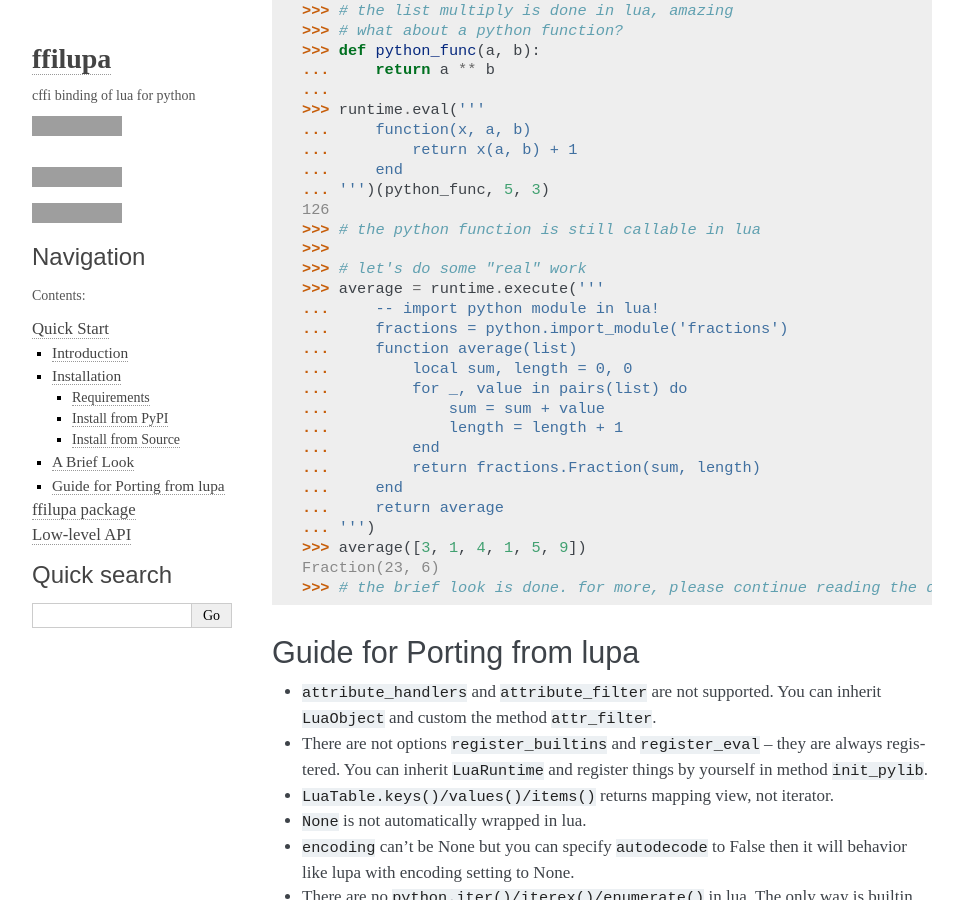
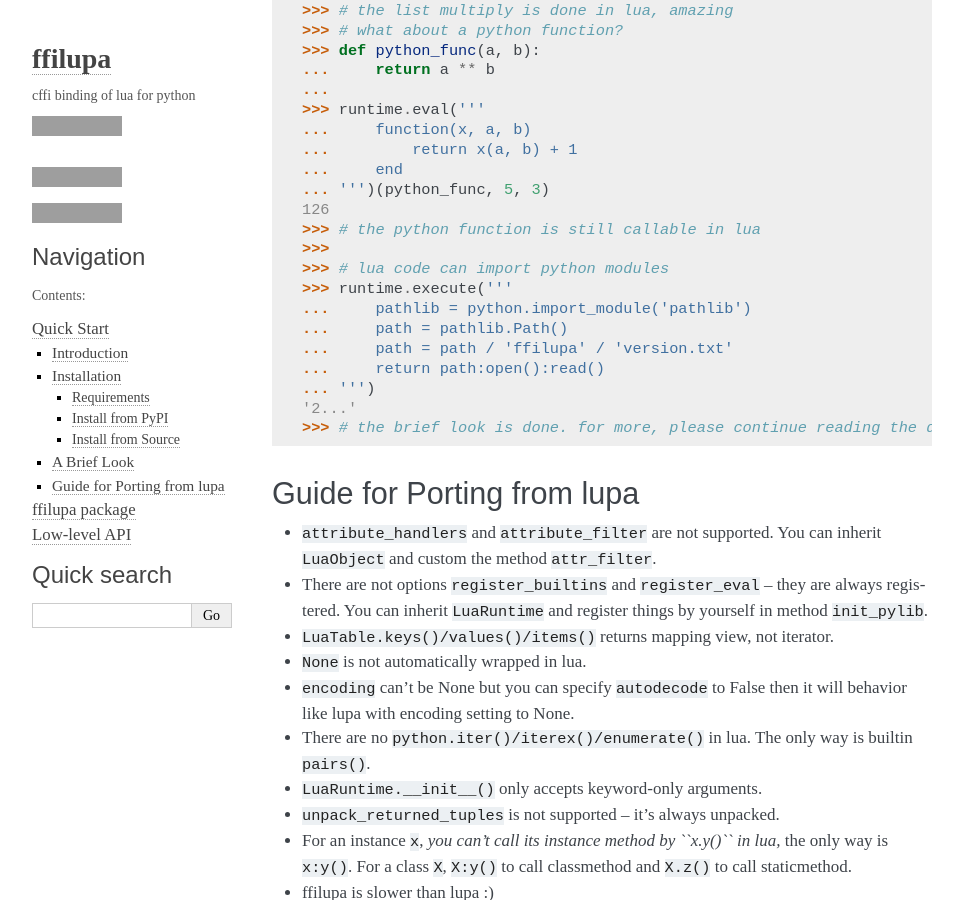
Before and after one commit to ruihe774/ffilupa, a Sphinx documentation site: the page built from docs/start.rst, in a window 1280 px wide and 900 px high, scrolled down 2145 px, cut to the strip 0-900 px from the top of the window. Shown: the whole strip, without its empty margins (148-1111 px from the left). Built offline with Sphinx 7.4.7, drawn with Linux system fonts in a browser that asks for light colours; some web fonts are replaced; grey boxes are pictures that could not be loaded.

Commit message:
modify example

```diff
--- a/docs/start.rst
+++ b/docs/start.rst
@@ -134,22 +134,14 @@
     126
     >>> # the python function is still callable in lua
     >>>
-    >>> # let's do some "real" work
-    >>> average = runtime.execute('''
-    ...     -- import python module in lua!
-    ...     fractions = python.import_module('fractions')
-    ...     function average(list)
-    ...         local sum, length = 0, 0
-    ...         for _, value in pairs(list) do
-    ...             sum = sum + value
-    ...             length = length + 1
-    ...         end
-    ...         return fractions.Fraction(sum, length)
-    ...     end
-    ...     return average
-    ... ''')
-    >>> average([3, 1, 4, 1, 5, 9])
-    Fraction(23, 6)
+    >>> # lua code can import python modules
+    >>> runtime.execute('''
+    ...     pathlib = python.import_module('pathlib')
+    ...     path = pathlib.Path()
+    ...     path = path / 'ffilupa' / 'version.txt'
+    ...     return path:open():read()
+    ... ''') # doctest: +ELLIPSIS
+    '2...'
     >>> # the brief look is done. for more, please continue reading the doc!
 
 Guide for Porting from lupa
```
